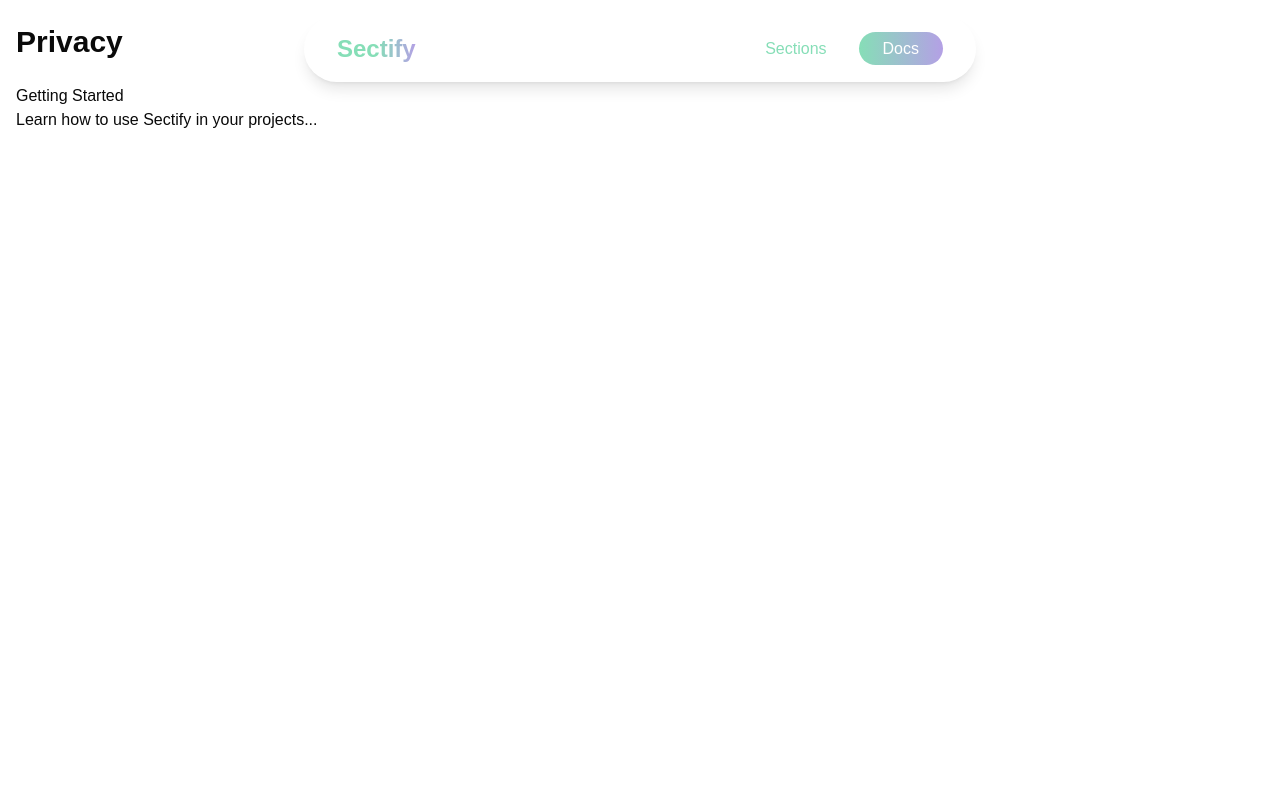
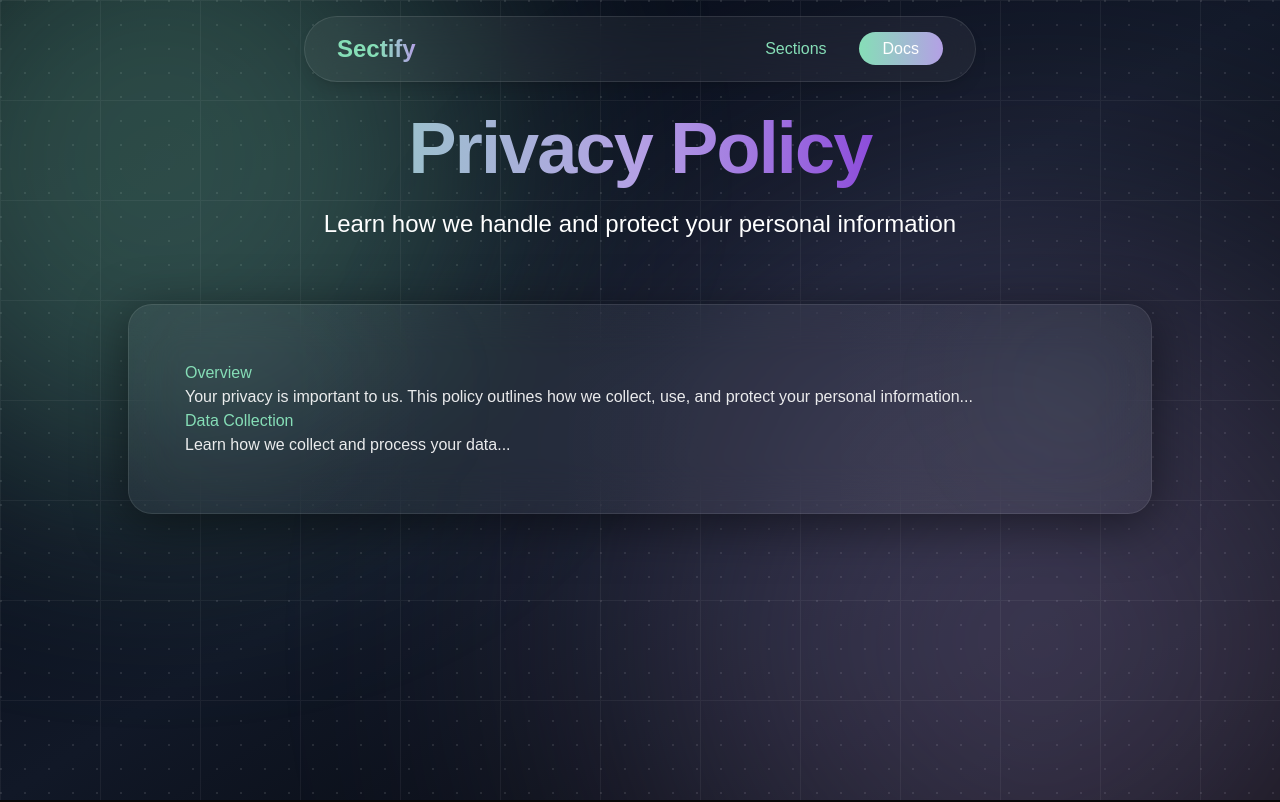
Before and after one commit to RubenGullborg/Sectify, a Next.js app: page /privacy in a window 1280 px wide. Shown: the top 802 px of the page. Built offline with nearby package versions, Linux system fonts and the light colour scheme; a web font is replaced by a local one.

Commit message:
Created a layout for all subpages to ensure unified look across all pages

```diff
--- a/src/app/(routes)/privacy/page.tsx
+++ b/src/app/(routes)/privacy/page.tsx
@@ -1,11 +1,22 @@
+import SubPageLayout from "@/components/Layout/SubPageLayout";
+
 export default function PrivacyPage() {
   return (
-    <div className="container mx-auto px-4 min-h-screen">
-      <h1 className="text-3xl font-bold my-6">Privacy</h1>
-      <div className="prose prose-lg">
-        <h2>Getting Started</h2>
-        <p>Learn how to use Sectify in your projects...</p>
+    <SubPageLayout
+      title="Privacy Policy"
+      subtitle="Learn how we handle and protect your personal information"
+    >
+      <div>
+        <h2 className="text-sectifyGreen">Overview</h2>
+        <p>
+          Your privacy is important to us. This policy outlines how we collect,
+          use, and protect your personal information...
+        </p>
+
+        <h2 className="text-sectifyGreen">Data Collection</h2>
+        <p>Learn how we collect and process your data...</p>
+
       </div>
-    </div>
+    </SubPageLayout>
   );
 }
--- /dev/null
+++ b/src/components/Layout/SubPageLayout.tsx
@@ -0,0 +1,109 @@
+"use client";
+import React from "react";
+
+interface SubPageLayoutProps {
+  children: React.ReactNode;
+  title?: string;
+  subtitle?: string;
+}
+
+const SubPageLayout: React.FC<SubPageLayoutProps> = ({
+  children,
+  title,
+  subtitle,
+}) => {
+  return (
+    <div className="relative min-h-screen w-full flex flex-col items-center justify-start">
+      {/* Statisk baggrund (ikke fixed) så orbs ikke følger med ved scroll */}
+      <div className="absolute inset-0 bg-gradient-to-br from-gray-950 via-gray-900 to-black overflow-hidden">
+        {/* Tydeligere dot pattern overlay */}
+        <div
+          className="absolute inset-0 opacity-10"
+          style={{
+            backgroundImage: `radial-gradient(circle at 1px 1px, rgb(255 255 255) 1px, transparent 0)`,
+            backgroundSize: "24px 24px",
+          }}
+        />
+
+        {/* Statisk placerede gradient orbs i hjørnerne */}
+        <div className="absolute top-[-10rem] left-[-10rem] w-[40rem] h-[40rem] bg-sectifyGreen/30 rounded-full blur-[120px]" />
+        <div className="absolute bottom-[-15rem] right-[-10rem] w-[50rem] h-[50rem] bg-sectifyLightPurple/30 rounded-full blur-[150px]" />
+
+        {/* Subtile linjer for dybde */}
+        <div
+          className="absolute inset-0 opacity-5"
+          style={{
+            backgroundImage: `linear-gradient(to right, white 1px, transparent 1px), linear-gradient(to bottom, white 1px, transparent 1px)`,
+            backgroundSize: "100px 100px",
+          }}
+        />
+      </div>
+
+      {/* Centreret indholdscontainer med forbedret spacing */}
+      <div className="relative z-10 w-full max-w-6xl mx-auto flex flex-col items-center py-12">
+        {/* Forbedret header sektion med bedre visuel hierarki */}
+        {(title || subtitle) && (
+          <div className="w-full pt-16 pb-16 px-6">
+            <div className="max-w-4xl mx-auto text-center">
+              {title && (
+                <div className="mb-4">
+                  <h1 className="text-5xl pb-2 md:text-6xl lg:text-7xl font-bold bg-gradient-to-r from-sectifyGreen via-sectifyLightPurple to-sectifyFairyTale bg-clip-text text-transparent tracking-tight leading-tight">
+                    {title}
+                  </h1>
+                </div>
+              )}
+              {subtitle && (
+                <p className="text-md md:text-2xl text-white max-w-3xl mx-auto leading-relaxed font-light">
+                  {subtitle}
+                </p>
+              )}
+            </div>
+          </div>
+        )}
+
+        {/* Større og mere moderne indholdscontainer */}
+        <div className="w-full px-6 pb-24">
+          <div className="max-w-5xl mx-auto">
+            {" "}
+            {/* Øget bredde fra 4xl til 5xl */}
+            <div className="backdrop-blur-xl bg-white/[0.04] rounded-3xl border border-white/10 shadow-[0_10px_50px_rgba(0,0,0,0.5)] p-10 md:p-14 relative overflow-hidden">
+              {/* Dekorative elementer i indholdscontaineren */}
+              <div className="absolute top-0 right-0 w-40 h-40 bg-sectifyGreen/5 rounded-full blur-[60px]" />
+              <div className="absolute bottom-0 left-0 w-60 h-60 bg-sectifyLightPurple/5 rounded-full blur-[80px]" />
+
+              {/* Subtil border glow effekt */}
+              <div
+                className="absolute inset-0 rounded-3xl opacity-30"
+                style={{
+                  background:
+                    "linear-gradient(90deg, transparent, rgba(255,255,255,0.05) 50%, transparent 100%)",
+                  backgroundSize: "200% 100%",
+                  animation: "shimmer 8s infinite",
+                }}
+              />
+
+              {/* Indhold med forbedret styling */}
+              <div className="relative z-10 text-white/90 prose prose-lg prose-invert max-w-none prose-headings:text-sectifyGreen prose-headings:font-semibold prose-a:text-sectifyLightPurple hover:prose-a:text-sectifyGreen prose-strong:text-white prose-img:rounded-xl prose-pre:bg-black/30 prose-pre:backdrop-blur-md">
+                {children}
+              </div>
+            </div>
+          </div>
+        </div>
+      </div>
+
+      {/* Tilføj keyframes animation for border glow */}
+      <style jsx global>{`
+        @keyframes shimmer {
+          0% {
+            background-position: 200% 0;
+          }
+          100% {
+            background-position: -200% 0;
+          }
+        }
+      `}</style>
+    </div>
+  );
+};
+
+export default SubPageLayout;
```
